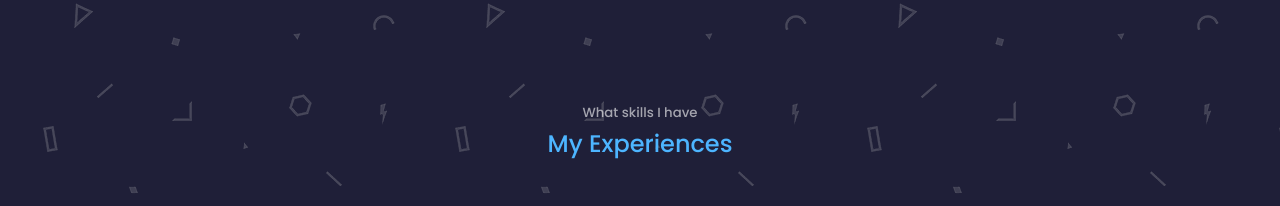
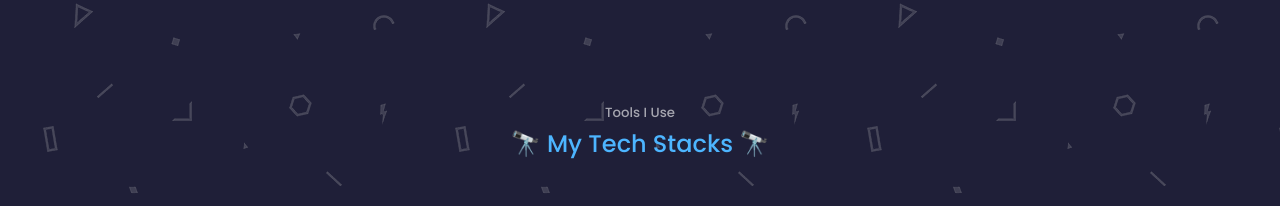
Before and after one commit to ajaypokharel/me, a React (Create React App) app: page / in a window 1280 px wide. Shown: the part 1800-2006 px from the top of the page. Built offline with nearby package versions, Linux system fonts and the light colour scheme.

Commit message:
[update] updates text description

```diff
--- a/src/components/experience/Experience.jsx
+++ b/src/components/experience/Experience.jsx
@@ -8,9 +8,9 @@ const Experience = () => {
   return (
     <section id='experience'>
       <h5>
-        What skills I have
+        Tools I Use
       </h5>
-      <h2>My Experiences</h2>
+      <h2> 🔭 My Tech Stacks 🔭</h2>
       <div className="container experience__container">
         <div className="experience__frontend">
           <ExperienceList title='Frontend' />
```
